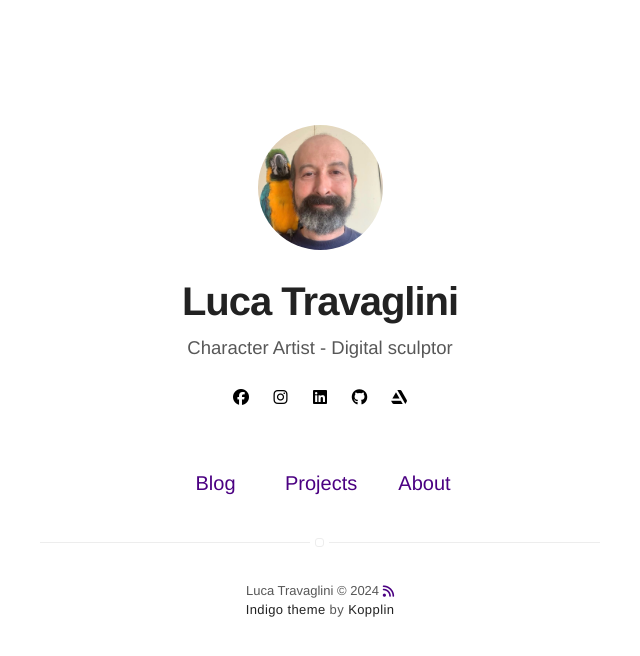
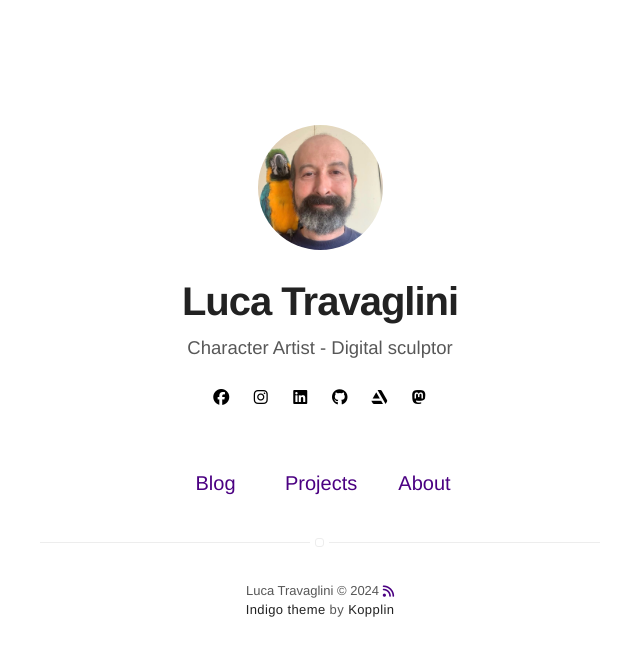
Before and after one commit to granvalenti76/granvalenti76.github.io, a Jekyll site: the page built from index.html, in a window 1280 px wide. Shown: the top 656 px of the page, without its empty margins (320-960 px from the left). Built offline with Jekyll 4.4.1, drawn with Linux system fonts in a browser that asks for light colours; nearby versions of some CDN libraries.

Commit message:
mastodon profile

```diff
--- a/_config.yml
+++ b/_config.yml
@@ -39,6 +39,7 @@ facebook: granvalenti
 instagram: granvalenti
 linkedin: granvalenti
 artstation: lucat
+mastodon: granvalenti
 #github: mygithub
 #email: myemail@gmail.com
 
--- a/_includes/social-links.html
+++ b/_includes/social-links.html
@@ -44,7 +44,7 @@
     {% endif %}
 
     {% if site.mastodon %}
-        <a class="link" data-title="mastodon.social/{{ site.mastodon }}" href="https://mastodon.social/{{ site.mastodon }}" target="_blank"  rel="noopener" alt="anchor link for social media github" aria-label="anchor link for social media artstation">
+        <a class="link" data-title="mastodon.social/@{{ site.mastodon }}" href="https://mastodon.social/{{ site.mastodon }}" target="_blank"  rel="noopener" alt="anchor link for social media github" aria-label="anchor link for social media artstation">
             <i class="fa-brands fa-mastodon"></i>
         </a>
     {% endif %}
```
